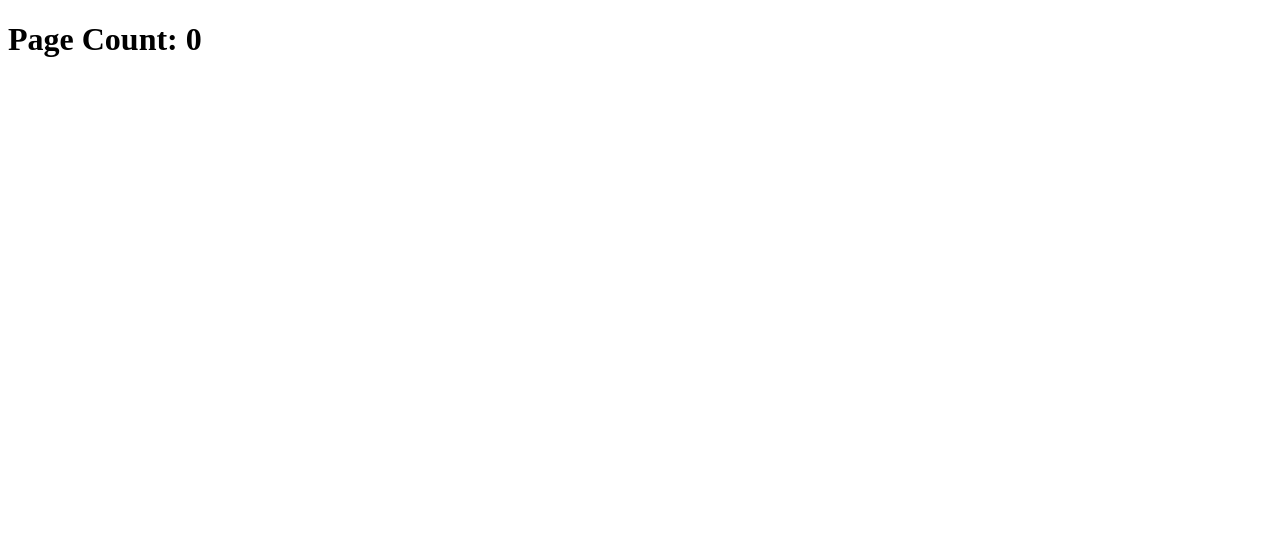
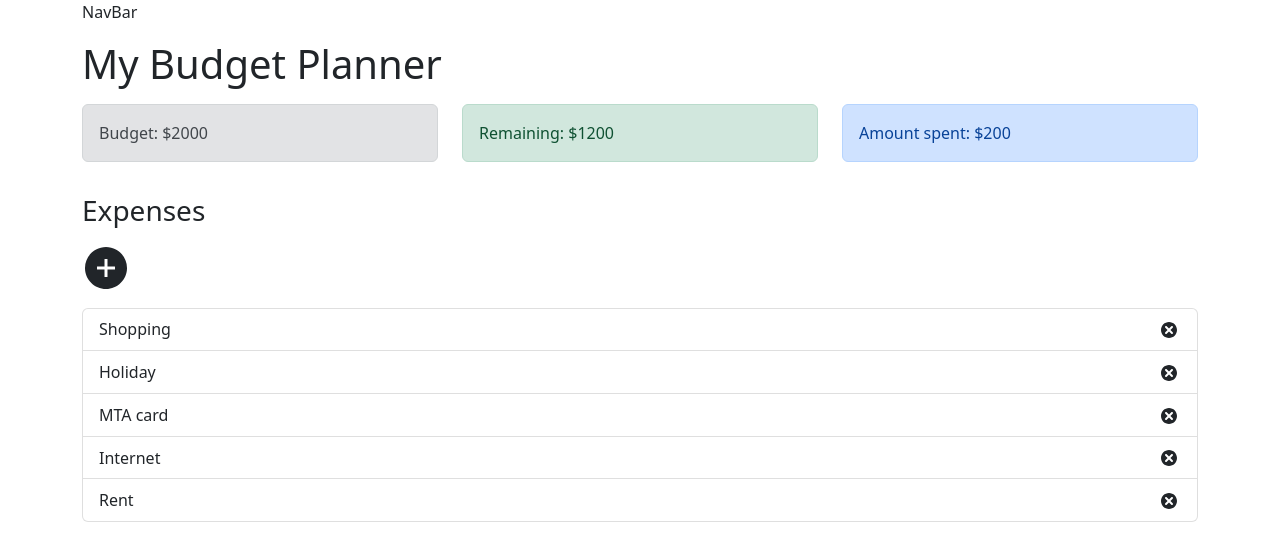
Before and after one commit to opierez/budget-tracker, a React (Create React App) app in the folder client/: page / in a window 1280 px wide. Shown: the top 560 px of the page. Built offline with nearby package versions, Linux system fonts and the light colour scheme; no server answers.

Commit message:
created foundational components, basic rendering, and bootstrap css

```diff
--- a/client/src/App.js
+++ b/client/src/App.js
@@ -1,28 +1,52 @@
+import React from 'react';
+import 'bootstrap/dist/css/bootstrap.min.css';
 import { useState, useEffect } from "react";
 import { BrowserRouter, Switch, Route } from "react-router-dom";
+import Budget from './components/Budget';
+import NavBar from './components/NavBar';
+import Remaining from './components/Remaining'
+import AmountSpent from './components/AmountSpent';
+import ExpenseList from './components/ExpenseList';
 
 function App() {
-  const [count, setCount] = useState(0);
-
-  useEffect(() => {
-    fetch("/hello")
-      .then((r) => r.json())
-      .then((data) => setCount(data.count));
-  }, []);
+  const [budget, setBudget] = useState(0);
+  const [remaining, setRemaining] = useState(0);
+  const [spent, setSpent] = useState(0);
 
   return (
-    <BrowserRouter>
-      <div className="App">
+    <div className="container">
+      <NavBar />
+      <BrowserRouter>
         <Switch>
           <Route path="/testing">
             <h1>Test Route</h1>
           </Route>
+
+          {/* / => Home Page, Root Route */}
           <Route path="/">
-            <h1>Page Count: {count}</h1>
+            <h1 className='mt-3'>My Budget Planner</h1>
+            <div className='row mt-3'>
+              <div className='col-sm'>
+                <Budget />
+              </div>
+              <div className='col-sm'>
+                <Remaining />
+              </div>
+              <div className='col-sm'>
+                <AmountSpent />
+              </div>
+            </div>
+            <h3 className='mt-3'>Expenses</h3>
+            <div className='row mt-3'>
+              <div className='col-sm mb-5'>
+                <ExpenseList />
+              </div>
+            </div>
           </Route>
+
         </Switch>
-      </div>
     </BrowserRouter>
+    </div>
   );
 }
 
--- /dev/null
+++ b/client/src/components/AddExpenseForm.js
@@ -0,0 +1,63 @@
+import React, { useState } from "react";
+
+function AddExpenseForm() {
+    const [expense, setExpense] = useState({
+        name: "",
+        cost: "",
+        category: ""
+    })
+
+    const handleChange = (event) => {
+        setExpense({...expense, [event.target.name]: event.target.value});
+    }
+
+    const handleSubmit = (event) => {
+        event.preventDefault();
+        // Add code to handle the submitted form data
+        console.log(expense);
+    }
+
+    return(
+        <form onSubmit={handleSubmit}>
+            <div className="row">
+                <div className="col-sm">
+                    <label for="name">Expense Name:</label>
+                    <input
+                        type="text"
+                        className="form-control"
+                        name="name"
+                        value={expense.name}
+                        onChange={handleChange}
+                    />
+                </div>
+                <div className="col-sm">
+                    <label for="cost">Cost:</label>
+                    <input
+                        type="number"
+                        className="form-control"
+                        name="cost"
+                        value={expense.cost}
+                        onChange={handleChange}
+                    />
+                </div>
+                <div className="col-sm">
+                    <label for="category">Category:</label>
+                    <input
+                        type="text"
+                        className="form-control"
+                        name="category"
+                        value={expense.category}
+                        onChange={handleChange}
+                    />
+                </div>
+                <div className="form-group mt-3">
+                    <button type="submit" className="btn btn-primary">
+                        Submit
+                    </button>
+                </div>
+            </div>
+        </form>
+    )
+}
+
+export default AddExpenseForm
--- /dev/null
+++ b/client/src/components/AmountSpent.js
@@ -0,0 +1,11 @@
+import React from "react";
+
+function AmountSpent() {
+    return(
+        <div className="alert alert-primary">
+            <span>Amount spent: $200</span>
+        </div>
+    )
+}
+
+export default AmountSpent
--- /dev/null
+++ b/client/src/components/Budget.js
@@ -0,0 +1,11 @@
+import React from 'react'
+
+function Budget() {
+    return(
+        <div className='alert alert-secondary'>
+            <span>Budget: $2000</span>
+        </div>
+    )
+}
+
+export default Budget
--- /dev/null
+++ b/client/src/components/ExpenseItem.js
@@ -0,0 +1,19 @@
+import React from "react";
+import { TiDelete } from 'react-icons/ti'
+
+function ExpenseItem(props) {
+
+    return(
+        <li className="list-group-item d-flex justify-content-between align-items-center">
+            {props.name}
+            <div>
+                <span className="badge badge-primary badge-pill mr-3">
+                    ${props.cost}
+                </span>
+                <TiDelete size='1.5em'></TiDelete>
+            </div>
+        </li>
+    )
+}
+
+export default ExpenseItem
--- /dev/null
+++ b/client/src/components/ExpenseList.js
@@ -0,0 +1,41 @@
+import React, { useState } from 'react'
+import ExpenseItem from './ExpenseItem'
+import { AiFillPlusCircle } from 'react-icons/ai'
+import AddExpenseForm from './AddExpenseForm'
+
+
+
+function ExpenseList() {
+    const expenses = [
+        { id: 1213123, name: "Shopping", cost: 50, category: "Recreational spending" },
+        { id: 1213124, name: "Holiday", cost: 300, category: "Vacation"},
+        { id: 12131859, name: "MTA card", cost: 32, category: "Transportation"},
+        { id: 121312993, name: "Internet", cost: 40, category: "Utilities"},
+        { id: 1213123434, name: "Rent", cost: 1050, category: "Housing"},
+    ]
+
+    // state for rendering the form
+    const [showForm, setShowForm] = useState(false);
+
+    return(
+        <>
+        <div className="d-flex justify-content-between">
+            {/* add new expense button  */}
+            <AiFillPlusCircle size="3em" onClick={() => setShowForm(!showForm)} />
+        </div>
+        {/* conditionally render the AddExpenseForm when user clicks on the "+" icon */}
+        {showForm && <AddExpenseForm />}
+        <ul className='list-group mt-3'>
+            {expenses.map((expense) => (
+                <ExpenseItem
+                    id={expense.id}
+                    name={expense.name}
+                    cost={expense.cost}
+                    category={expense.category}/>
+            ))}
+        </ul>
+        </>
+    )
+}
+
+export default ExpenseList
--- /dev/null
+++ b/client/src/components/NavBar.js
@@ -0,0 +1,9 @@
+import React from 'react'
+
+function NavBar() {
+    return(
+        <div>NavBar</div>
+    )
+}
+
+export default NavBar
--- /dev/null
+++ b/client/src/components/Remaining.js
@@ -0,0 +1,11 @@
+import React from "react";
+
+function Remaining() {
+    return(
+        <div className="alert alert-success">
+            <span>Remaining: $1200</span>
+        </div>
+    )
+}
+
+export default Remaining
--- /dev/null
+++ b/package.json
@@ -0,0 +1,6 @@
+{
+  "dependencies": {
+    "bootstrap": "^5.2.3",
+    "react-icons": "^4.7.1"
+  }
+}
```
Also changed, not shown: 2 other files (tests, documents, lock files or other folders).
